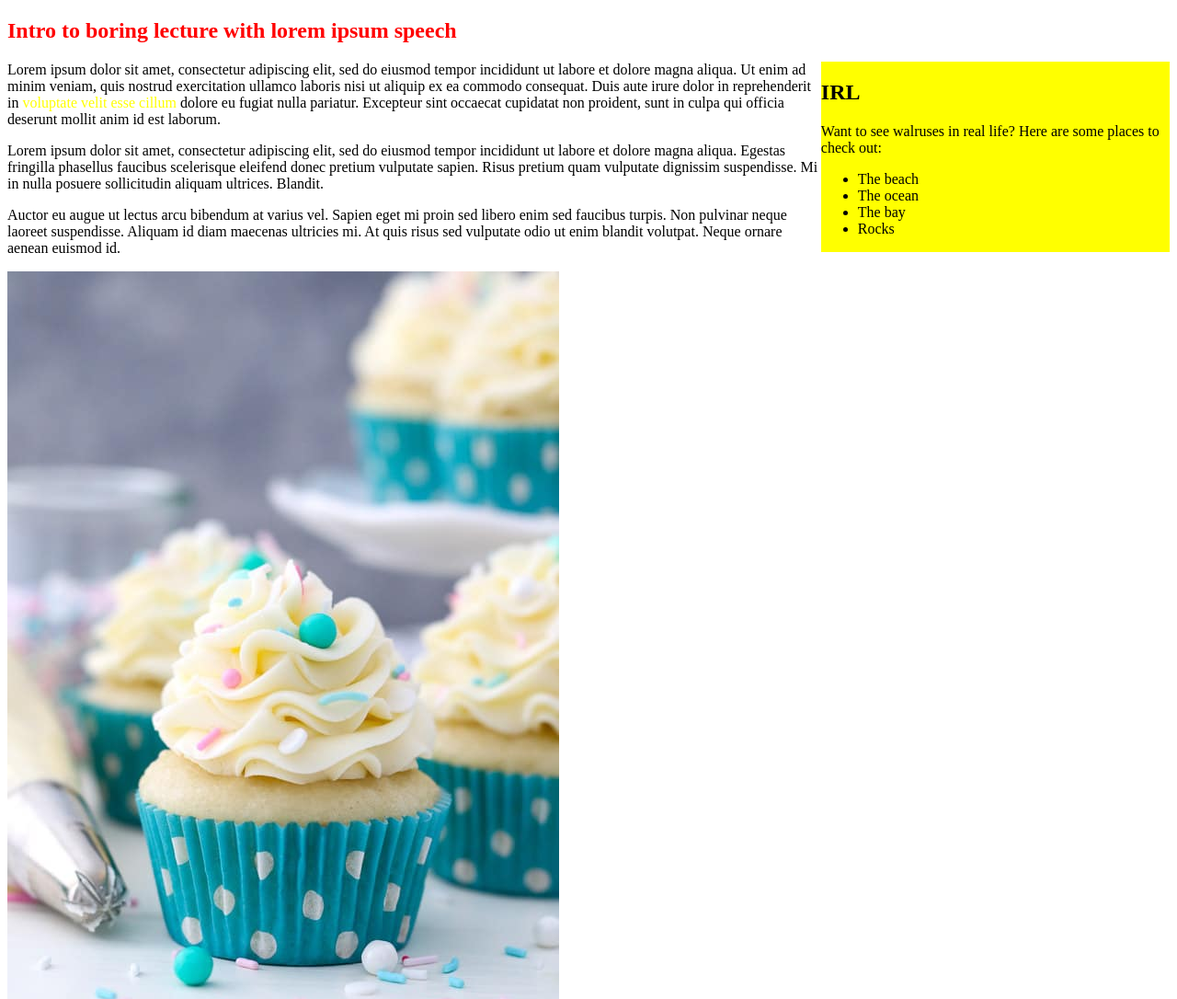
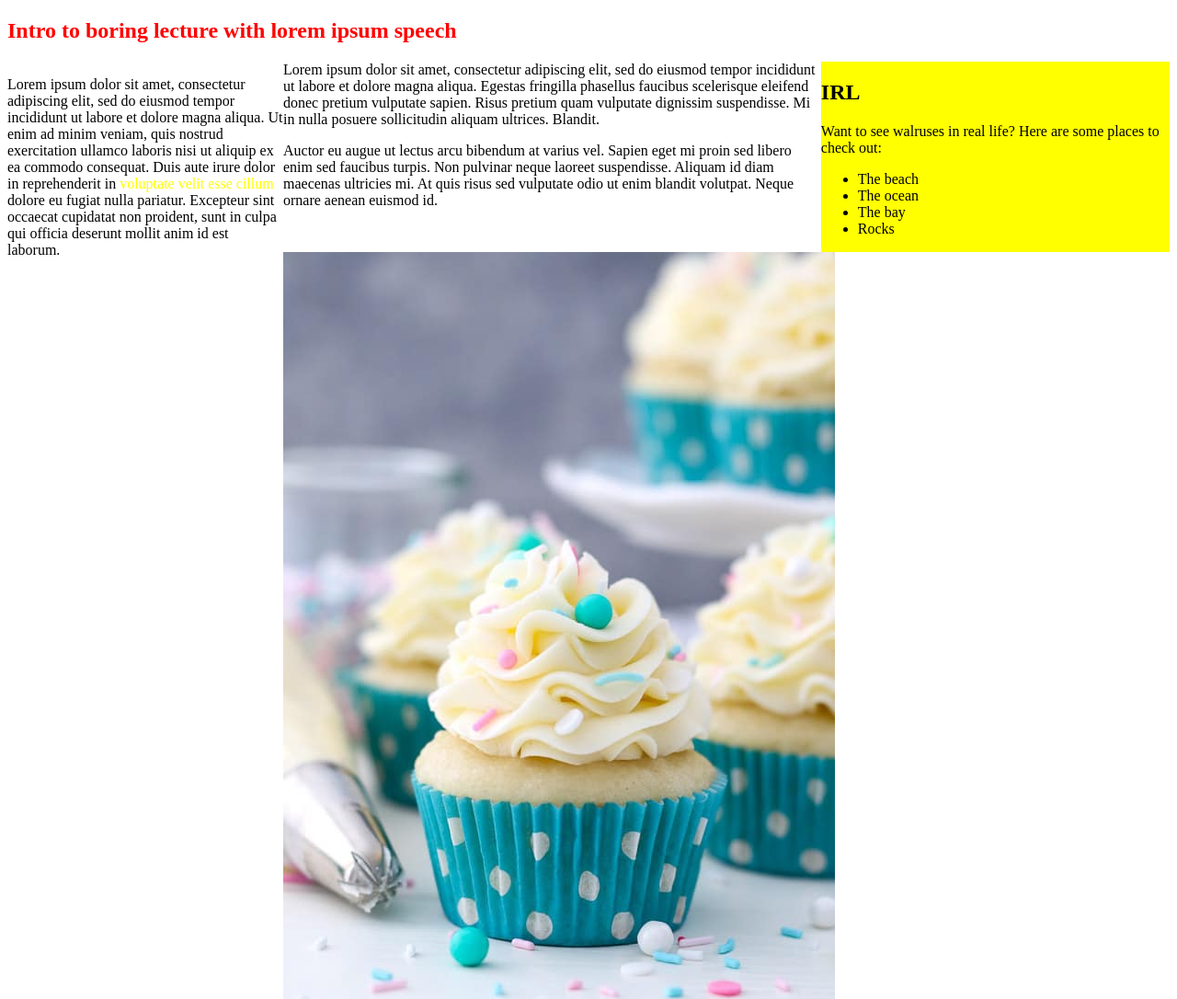
Before and after one commit to abeybarra/boring-lecture, a plain HTML site: page index.html in a window 1280 px wide. Shown: the top 1086 px of the page at 92% size. Drawn offline with Linux system fonts and the light colour scheme.

Commit message:
add column

```diff
--- a/css/styles.css
+++ b/css/styles.css
@@ -10,3 +10,7 @@
   float: right;
   background-color: yellow;
 }
+.column {
+  width: 300px;
+  float: left;
+}
--- a/index.html
+++ b/index.html
@@ -16,7 +16,7 @@
             <li>Rocks</li>
           </ul>
 </div>
-<div class="main">
+<div class="column">
       <p>Lorem ipsum dolor sit amet, consectetur adipiscing elit, sed do eiusmod tempor incididunt ut labore et dolore magna aliqua. Ut enim ad minim veniam, quis nostrud exercitation ullamco laboris nisi ut aliquip ex ea commodo consequat. Duis aute irure dolor in reprehenderit in <span class="vibrate">voluptate velit esse cillum</span> dolore eu fugiat nulla pariatur. Excepteur sint occaecat cupidatat non proident, sunt in culpa qui officia deserunt mollit anim id est laborum.</p>
 </div>
       <p>Lorem ipsum dolor sit amet, consectetur adipiscing elit, sed do eiusmod tempor incididunt ut labore et dolore magna aliqua. Egestas fringilla phasellus faucibus scelerisque eleifend donec pretium vulputate sapien. Risus pretium quam vulputate dignissim suspendisse. Mi in nulla posuere sollicitudin aliquam ultrices. Blandit.</p>
```
